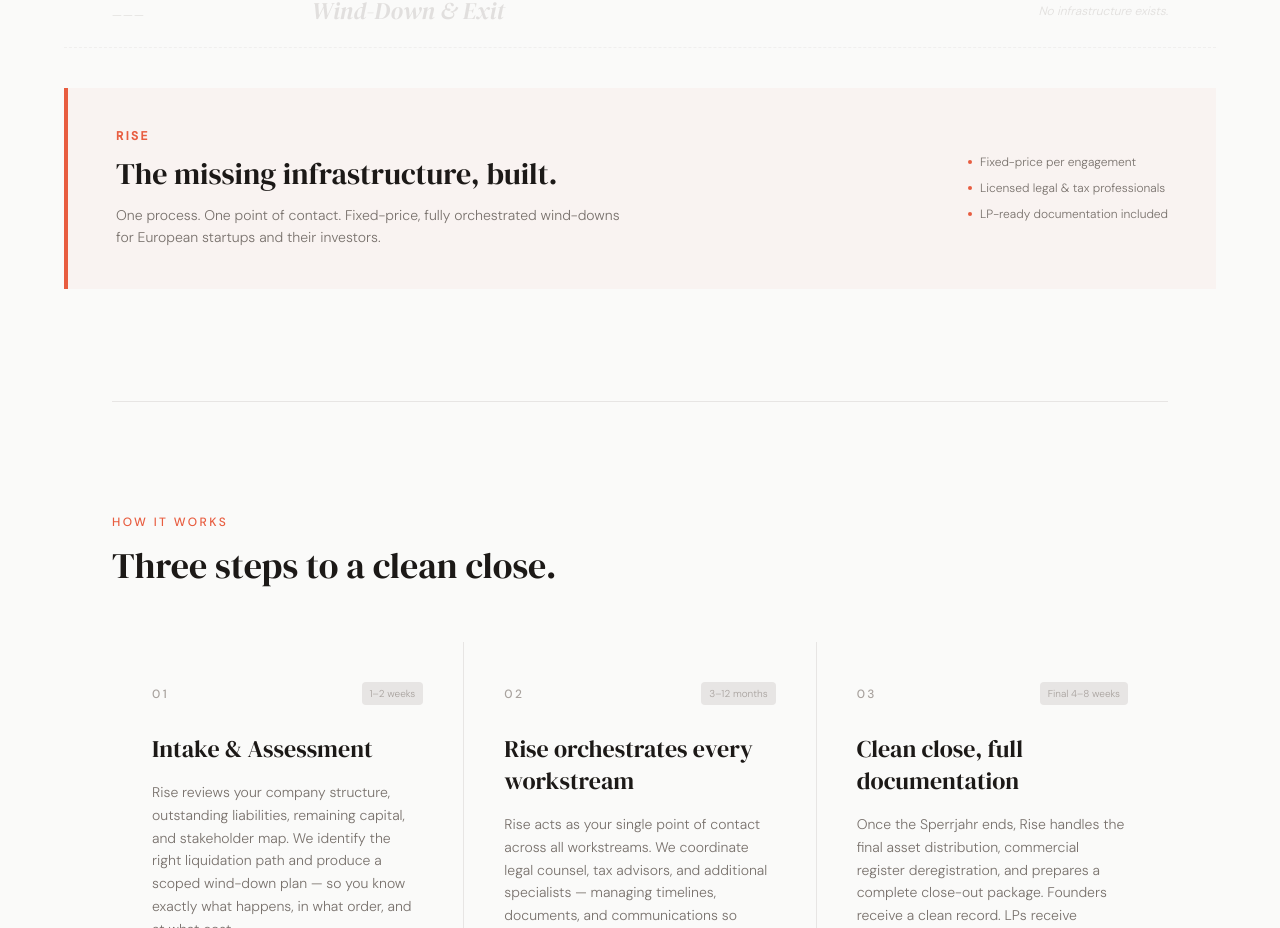
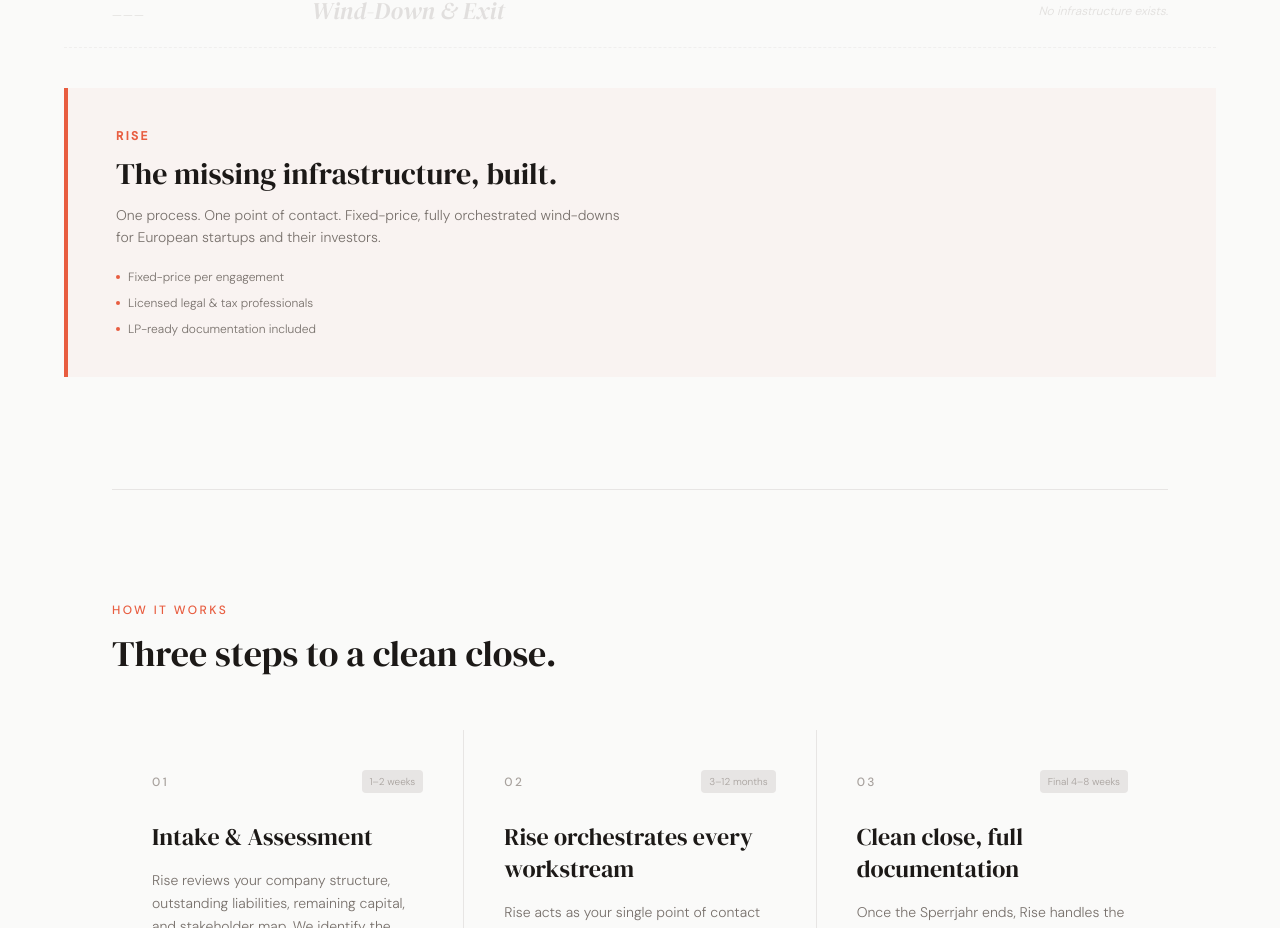
Before and after one commit to fharseim/Winddown, a React (Vite) app: page / in a window 1280 px wide. Shown: the part 1253-2181 px from the top of the page. Built offline with nearby package versions, Linux system fonts and the light colour scheme.

Commit message:
Problem section: stack bullets below copy, single column
Remove two-column flex layout. Bullets now flow beneath the
description paragraph in one unified column.

https://claude.ai/code/session_017vzRvL8ZLrSPivRPep6yvx

```diff
--- a/src/App.jsx
+++ b/src/App.jsx
@@ -117,8 +117,6 @@ function Problem() {
 
       {/* Rise — NOT another table row, but the resolution that steps outside the table */}
       <div className="mt-10 -mx-6 md:-mx-12 px-6 md:px-12 py-8 md:py-10 border-l-4 border-rise-coral bg-rise-coral/[0.04]">
-        <div className="flex flex-col md:flex-row md:items-center md:justify-between gap-6">
-          <div>
         <p className="font-sans text-xs font-semibold tracking-[0.2em] uppercase text-rise-coral mb-3">
           Rise
         </p>
@@ -129,8 +127,7 @@ function Problem() {
           One process. One point of contact. Fixed-price, fully orchestrated wind-downs
           for European startups and their investors.
         </p>
-          </div>
-          <div className="shrink-0 flex flex-col gap-2.5">
+        <div className="flex flex-col gap-2.5 mt-5">
           {[
             'Fixed-price per engagement',
             'Licensed legal & tax professionals',
@@ -141,7 +138,6 @@ function Problem() {
               <span className="font-sans text-xs text-rise-muted">{item}</span>
             </div>
           ))}
-          </div>
         </div>
       </div>
     </section>
```
Lines whose indentation alone changed are shown as unchanged.
